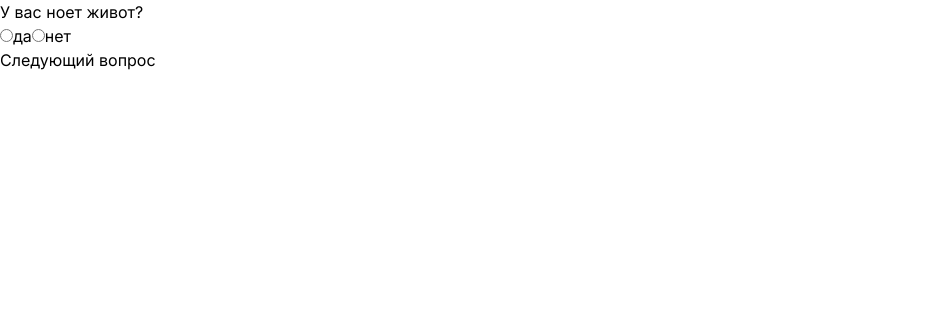
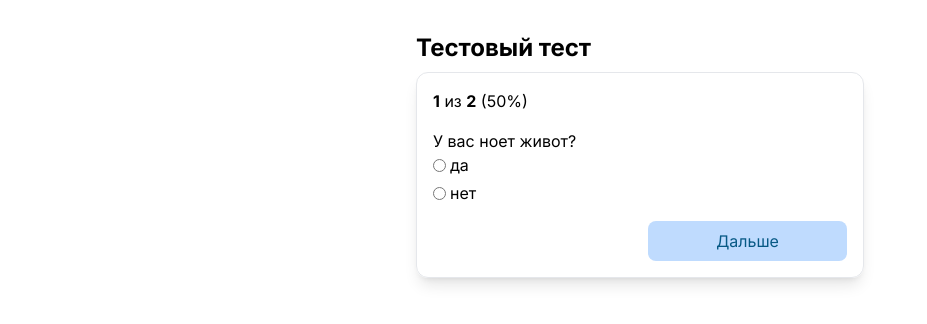
Before and after one commit to hdito/tests, a Next.js app: page / in a window 1280 px wide. Both pictures are taken after a click on the button "Начать тест". Shown: the top 324 px of the page, without its empty margins (0-927 px from the left). Built offline with nearby package versions, Linux system fonts and the light colour scheme.

Commit message:
Create base design

```diff
--- a/src/components/TestForm.tsx
+++ b/src/components/TestForm.tsx
@@ -7,10 +7,15 @@ export function TestForm(): JSX.Element {
 
   if (progress === null)
     return (
-      <div>
-        <p>{description}</p>
-        <button onClick={() => onNextQuestion()}>Начать тест</button>
-      </div>
+      <>
+        <p className="mb-4">{description}</p>
+        <button
+          className="rounded-lg bg-blue-200 px-4 py-2 text-sky-800"
+          onClick={() => onNextQuestion()}
+        >
+          Начать тест
+        </button>
+      </>
     );
 
   if (progress === questions.length) return <TestResult />;
--- a/src/components/TestFormQuestion.tsx
+++ b/src/components/TestFormQuestion.tsx
@@ -10,11 +10,18 @@ export function TestFormQuestion(): JSX.Element {
     onPreviousQuestion,
   } = useTestContext();
   return (
-    <div>
-      <p>{questions[progress as number].text}</p>
-      <ul>
+    <>
+      <div className="mb-4">
+        <span className="font-bold">{(progress as number) + 1}</span> из{" "}
+        <span className="font-bold">{questions.length}</span>{" "}
+        <span>
+          ({Math.floor((((progress as number) + 1) / questions.length) * 100)}%)
+        </span>
+      </div>
+      <p className="">{questions[progress as number].text}</p>
+      <ul className="mb-4 flex flex-col gap-1">
         {questions[progress as number].answers.map((answer) => (
-          <label key={answer.text}>
+          <label className="flex items-center gap-1" key={answer.text}>
             <input
               type="radio"
               name={(progress as number).toString()}
@@ -26,10 +33,22 @@ export function TestFormQuestion(): JSX.Element {
           </label>
         ))}
       </ul>
-      {progress !== 0 ? (
-        <button onClick={() => onPreviousQuestion()}>Предыдущий вопрос</button>
-      ) : null}
-      <button onClick={() => onNextQuestion()}>Следующий вопрос</button>
-    </div>
+      <div className="grid grid-cols-2 gap-4">
+        {progress !== 0 ? (
+          <button
+            className="rounded-lg border px-4 py-2"
+            onClick={() => onPreviousQuestion()}
+          >
+            Назад
+          </button>
+        ) : null}
+        <button
+          className="col-start-2 rounded-lg bg-blue-200 px-4 py-2 text-sky-800"
+          onClick={() => onNextQuestion()}
+        >
+          Дальше
+        </button>
+      </div>
+    </>
   );
 }
--- a/src/components/TestResult.tsx
+++ b/src/components/TestResult.tsx
@@ -1,7 +1,7 @@
 import { useTestContext } from "@/contexts/TestContext";
 
 export function TestResult(): JSX.Element {
-  const { results, answers } = useTestContext();
+  const { results, answers, onReset } = useTestContext();
 
   const userAnswer = answers as number[];
   const totalScore = userAnswer.reduce((prev, current) => prev + current, 0);
@@ -21,8 +21,14 @@ export function TestResult(): JSX.Element {
   }
 
   return (
-    <div>
-      <p>{userResult}</p>
-    </div>
+    <>
+      <p className="mb-4">{userResult}</p>
+      <button
+        onClick={() => onReset()}
+        className="rounded-lg bg-blue-200 px-4 py-2 text-sky-800"
+      >
+        Вернуться к описанию
+      </button>
+    </>
   );
 }
--- a/src/contexts/TestContext.tsx
+++ b/src/contexts/TestContext.tsx
@@ -2,12 +2,13 @@ import { TestProps } from "@/pages";
 import { UserAnswer } from "@/types/userAnswer";
 import { createContext, PropsWithChildren, useContext, useState } from "react";
 
-type TestContext = TestProps & {
+type TestContext = Omit<TestProps, "title"> & {
   progress: number | null;
   answers: UserAnswer[];
   onSelectAnswer: (answerIndex: number, value: number) => void;
   onNextQuestion: () => void;
   onPreviousQuestion: () => void;
+  onReset: () => void;
 };
 
 const TestContext = createContext<TestContext | null>(null);
@@ -19,7 +20,7 @@ export function TestContextProvider({
   description,
   questions,
   results,
-}: PropsWithChildren<TestProps>) {
+}: PropsWithChildren<Omit<TestProps, "title">>) {
   const [progress, setProgress] = useState<number | null>(null);
   const [answers, setAnswers] = useState<UserAnswer[]>(
     Array(questions.length).fill(null)
@@ -39,6 +40,10 @@ export function TestContextProvider({
     setProgress((prev) => (prev === 0 ? null : (prev as number) - 1));
   }
 
+  function onReset() {
+    setProgress(null);
+    setAnswers(Array(questions.length).fill(null));
+  }
   return (
     <TestContext.Provider
       value={{
@@ -50,6 +55,7 @@ export function TestContextProvider({
         onSelectAnswer,
         onNextQuestion,
         onPreviousQuestion,
+        onReset,
       }}
     >
       {children}
--- a/src/pages/index.tsx
+++ b/src/pages/index.tsx
@@ -1,20 +1,25 @@
+import { TestForm } from "@/components/TestForm";
+import { TestContextProvider } from "@/contexts/TestContext";
+import { Question } from "@/types/question";
+import { Inter } from "@next/font/google";
+import { NextPage } from "next";
 import Head from "next/head";
-import { Inter } from "@next/font/google";
-import { useState } from "react";
-import { Question } from "@/types/question";
-import { NextPage } from "next";
-import { TestContextProvider } from "@/contexts/TestContext";
-import { TestForm } from "@/components/TestForm";
 
 const inter = Inter({ subsets: ["latin"], variable: "--font-inter" });
 
 export type TestProps = {
+  title: string;
   description: string;
   questions: Question[];
   results: { from: number; text: string }[];
 };
 
-const Test: NextPage<TestProps> = ({ description, questions, results }) => {
+const Test: NextPage<TestProps> = ({
+  title,
+  description,
+  questions,
+  results,
+}) => {
   return (
     <>
       <Head>
@@ -22,7 +27,10 @@ const Test: NextPage<TestProps> = ({ description, questions, results }) => {
         <meta name="description" content="Тестовый тест" />
         <meta name="viewport" content="width=device-width, initial-scale=1" />
       </Head>
-      <main className={`${inter.variable} min-h-screen font-sans`}>
+      <main className={`${inter.variable} min-h-screen p-2 py-8 font-sans`}>
+        <div className="m-auto max-w-md">
+          <h1 className="mb-2 text-2xl font-bold">{title}</h1>
+          <div className="rounded-xl border p-4 shadow-lg">
             <TestContextProvider
               description={description}
               questions={questions}
@@ -30,6 +38,8 @@ const Test: NextPage<TestProps> = ({ description, questions, results }) => {
             >
               <TestForm />
             </TestContextProvider>
+          </div>
+        </div>
       </main>
     </>
   );
@@ -37,7 +47,8 @@ const Test: NextPage<TestProps> = ({ description, questions, results }) => {
 
 Test.getInitialProps = () => {
   return {
-    description: "Тестовый тест",
+    title: "Тестовый тест",
+    description: "Описание тестового теста",
     questions: [
       {
         text: "У вас ноет живот?",
```
Lines whose indentation alone changed are shown as unchanged.
